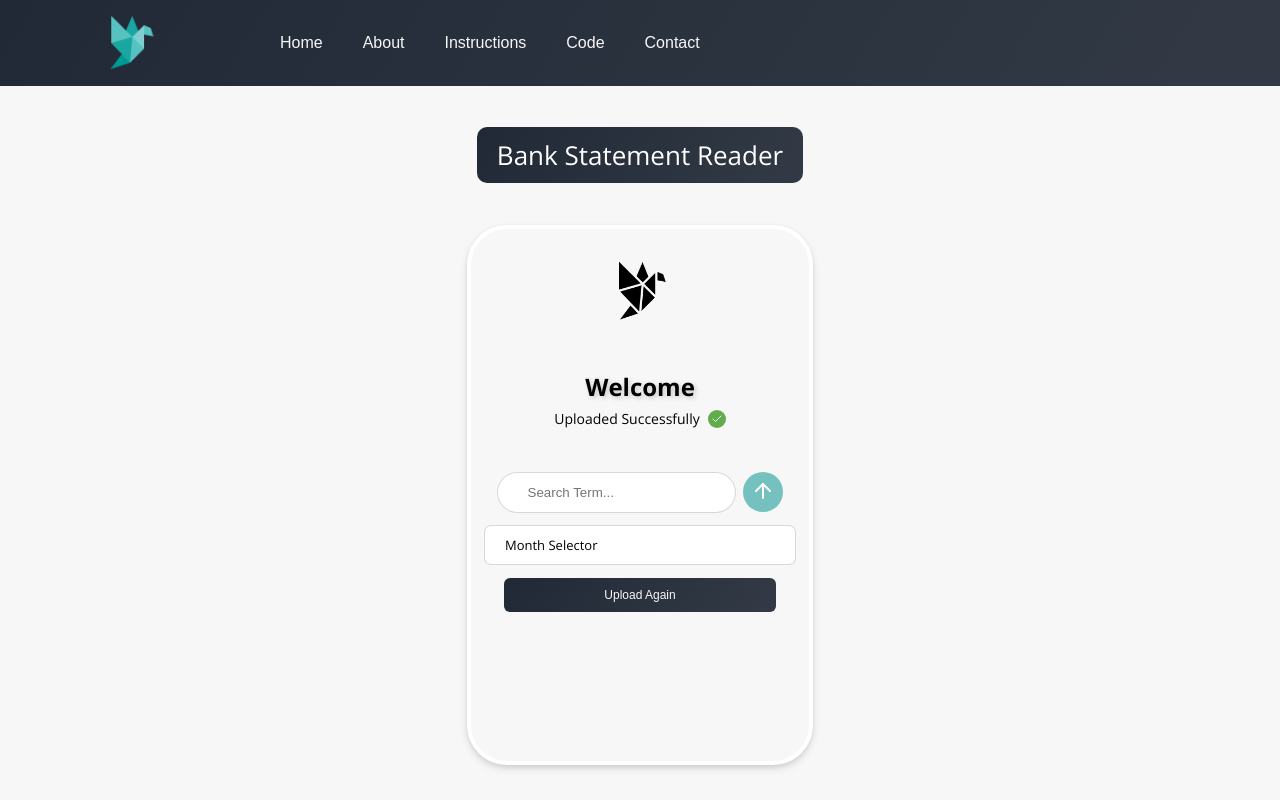
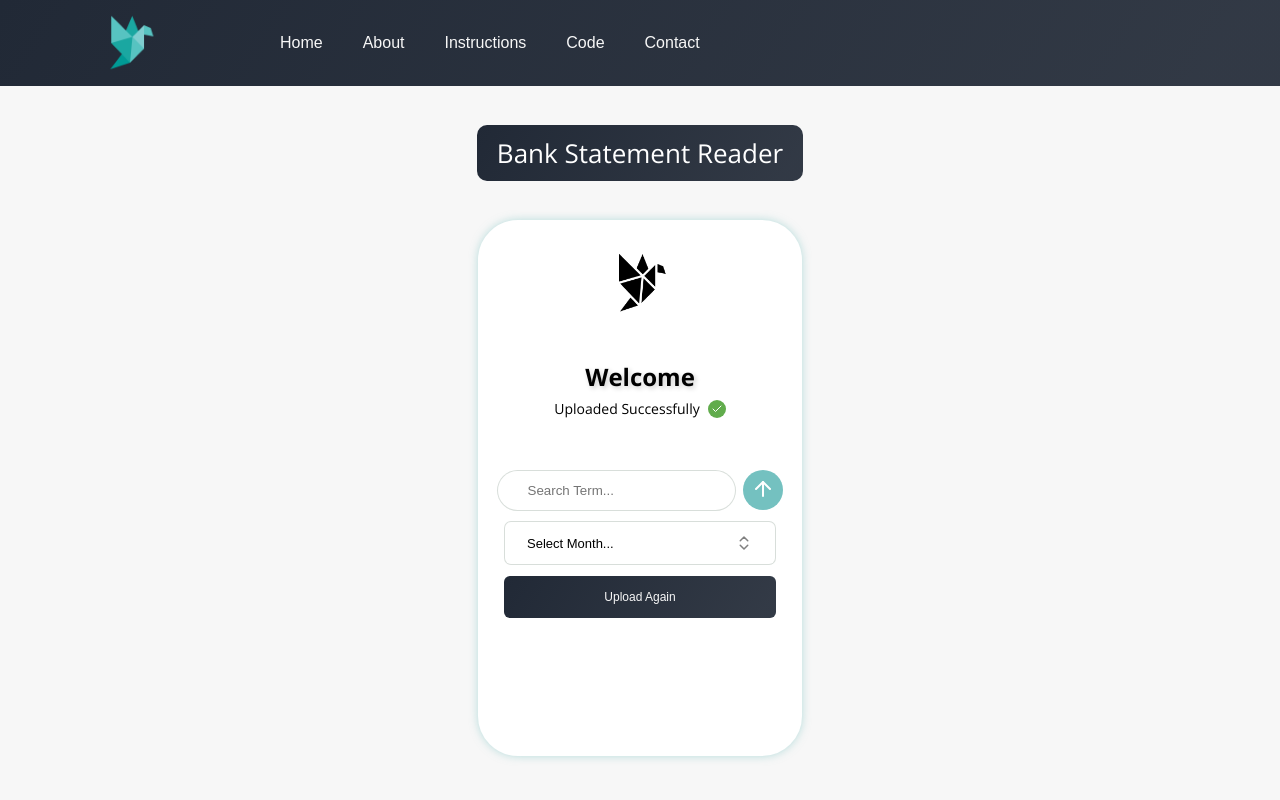
Before and after one commit to Syed-Haider-Shah/commbank-statement-reader-frontend, a React (Vite) app: page / in a window 1280 px wide. Built offline with nearby package versions, Linux system fonts and the light colour scheme; no server answers.

Commit message:
design changed

```diff
--- a/src/components/DateSelector/index.jsx
+++ b/src/components/DateSelector/index.jsx
@@ -1,10 +1,13 @@
 import '../index.css'
+import { ChevronsUpDown } from 'lucide-react';
 
 const DateSelector = () => {
   return(
     <>
-    <div className='dateselector'> Month Selector
-    </div>
+    <button className='dateselector'>
+      <div className='color'>Select Month...</div>
+      <ChevronsUpDown color={'grey'} size={18}/>
+    </button>
     </>
   )
 }
--- a/src/components/SearchCard/index.jsx
+++ b/src/components/SearchCard/index.jsx
@@ -11,9 +11,11 @@ const SearchCard = () => {
     <div className='card'>
       <Logo image='/Logo.png' cusStyle='logo'/>
       <TextBox/>
-      <SearchBar/>
-      <DateSelector/>
-      <Button cusStyle={`upload-btn`} title='Upload Again'/>
+      <div className='last-section'>
+        <SearchBar/>
+        <DateSelector/>
+        <Button cusStyle={`upload-btn`} title='Upload Again'/>
+      </div>
     </div>
     </>
   )
--- a/src/components/index.css
+++ b/src/components/index.css
@@ -1,5 +1,5 @@
 .card {
-  background: #f7f7f7;
+  background: white; /* #f7f7f7 */
   display: flex;
   min-height: 64vh;
   min-width: 40vh;
@@ -8,9 +8,10 @@
   color: white;
   flex-direction: column;
   border-radius: 40px;
-  border: 4px solid white;
-  box-shadow: 0 4px 8px rgba(0, 0, 0, 0.1), 0 2px 4px rgba(0, 0, 0, 0.08);
-}
+  border: 2px solid;
+  box-shadow: 0px 0px 8px rgba(116, 193, 192, 0.5), 0 0px 0px rgba(0, 0, 0, 0.08);
+  border-color: 0;
+  }
 
 
 .heading {
@@ -22,7 +23,7 @@
   font-weight: medium;
   text-shadow: 0px 0px 2px 2px #ffffff;
   background: rgb(33,41,54);
-background: linear-gradient(122deg, rgba(33,41,54,1) 0%, rgba(33,41,54,1) 0%, rgba(33,41,54,0.9203139874113708) 94%);
+  background: linear-gradient(122deg, rgba(33,41,54,1) 0%, rgba(33,41,54,1) 0%, rgba(33,41,54,0.9203139874113708) 94%);
 }
 
 .nav{
@@ -79,7 +80,7 @@ background: linear-gradient(122deg, rgba(33,41,54,1) 0%, rgba(33,41,54,1) 0%, rg
 }
 
 .upload-btn {
-  padding: 10px 100px;
+  padding: 14px 100px;
   background: black;
   font-size: 12px;
   border-radius:  6px;
@@ -108,7 +109,7 @@ background: linear-gradient(122deg, rgba(33,41,54,1) 0%, rgba(33,41,54,1) 0%, rg
   justify-content: space-between;
   align-items: center;
   color: black;
-  margin: 14px;
+  margin: 12px;
   width: 270px;
   padding: 10px 20px;
   border-width: 2px;
```
